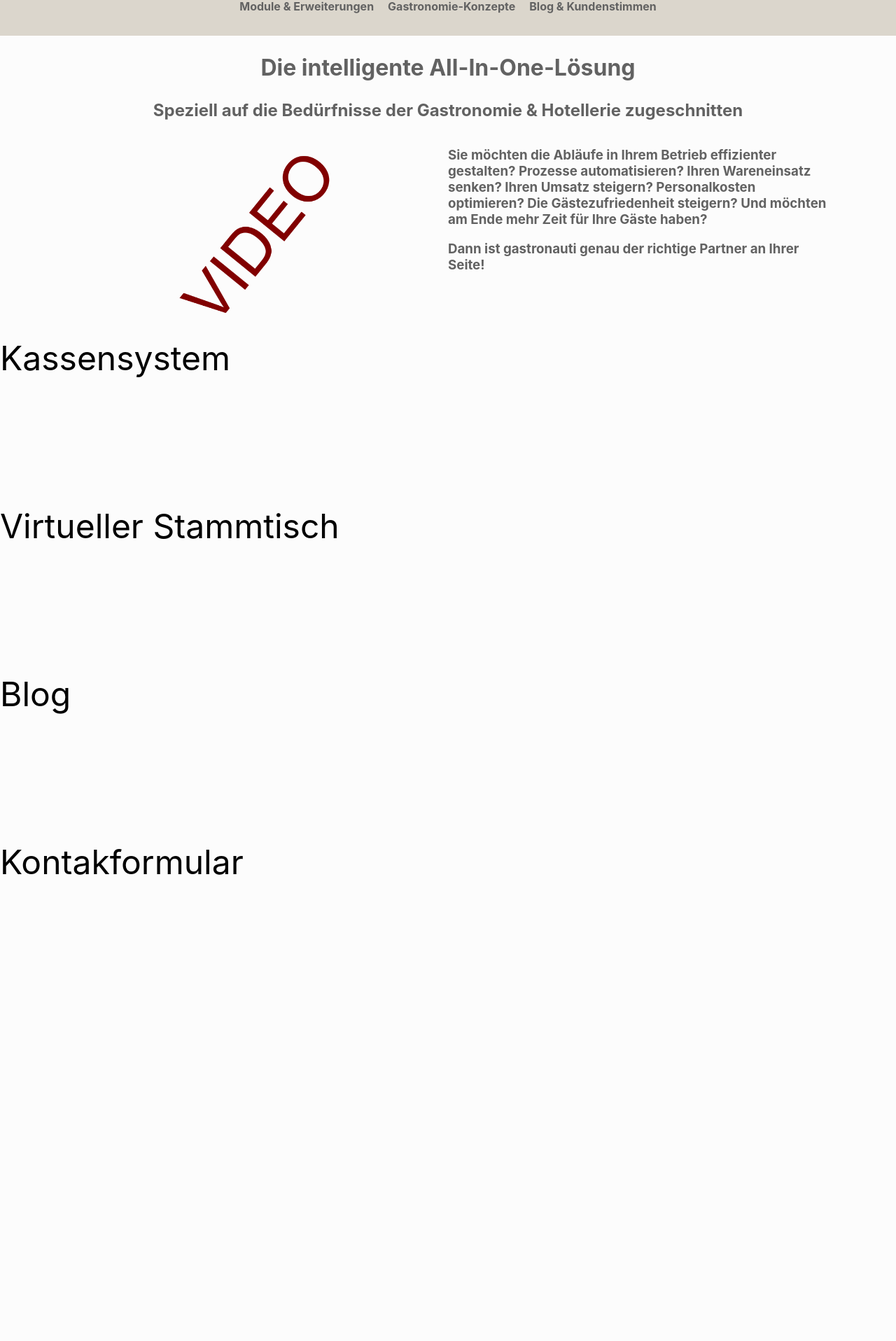
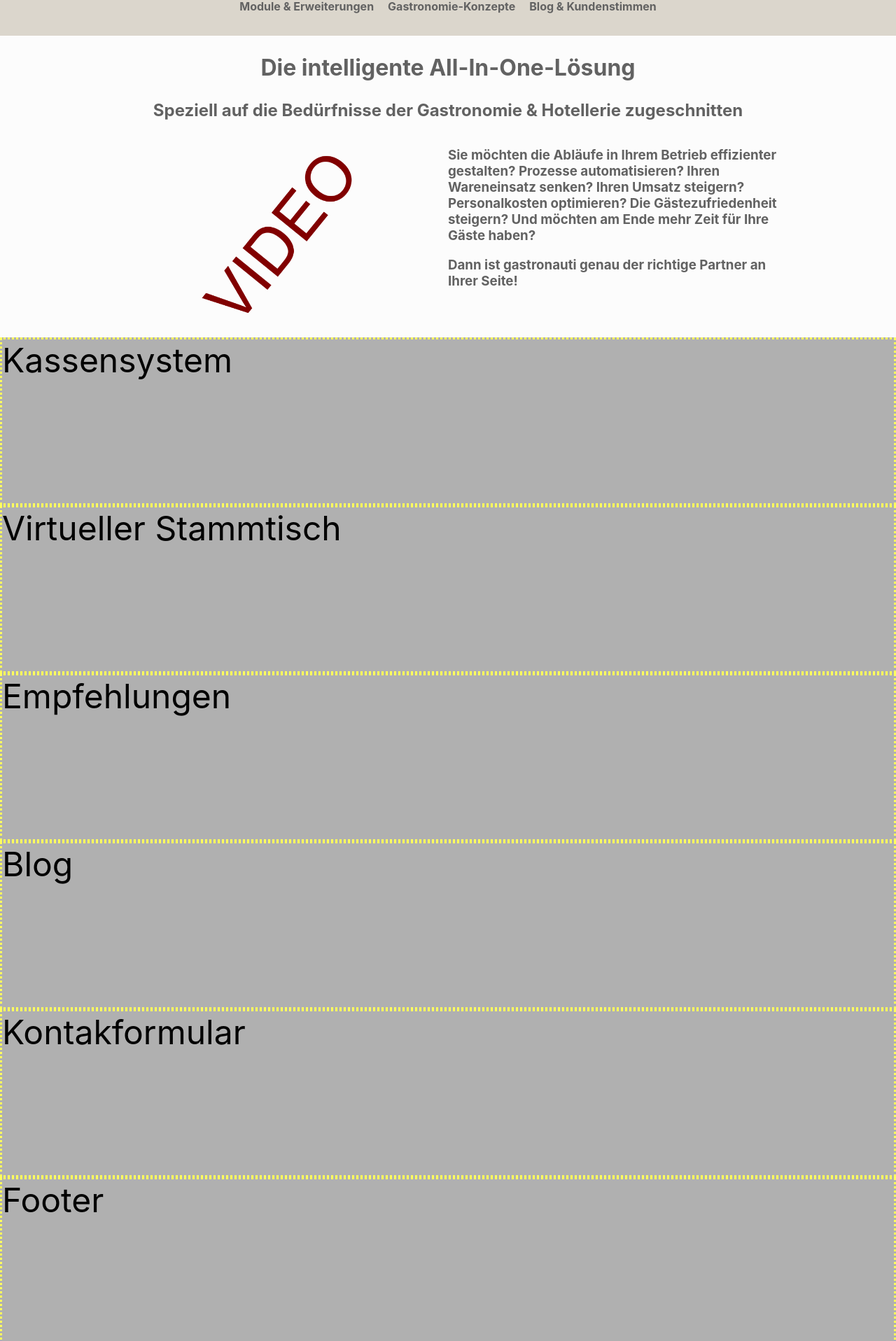
Before and after one commit to VictoriaStudios/gastronauti, a Next.js app: page / in a window 1280 px wide. Shown: the part 866-2782 px from the top of the page at 70% size. Before the commit the page ends 2308 px from the top, so only its background shows below. Built offline with nearby package versions, Linux system fonts and the light colour scheme.

Commit message:
Added media queries for introduction section

```diff
--- a/components/Layout.js
+++ b/components/Layout.js
@@ -8,6 +8,9 @@
             <Navbar/>
         </header>
         {props.children}
+        <footer className='placeholder'>
+          Footer
+        </footer>
     </div>
   )
 }
--- a/pages/index.js
+++ b/pages/index.js
@@ -26,6 +26,7 @@
           </div>
           <div className='placeholder'>Kassensystem</div>
           <div className='placeholder'>Virtueller Stammtisch</div>
+          <div className='placeholder'>Empfehlungen</div>
           <div className='placeholder'>Blog</div>
           <div className='placeholder' ref={kontaktRef}>Kontakformular</div>
         </main>
--- a/styles/Introduction.module.css
+++ b/styles/Introduction.module.css
@@ -24,3 +24,22 @@
     width:50%;
     color: var(--color-text);
 }
+
+@media (min-width: 1200px) {
+    .introWrapper {
+        width:75vw;
+    }
+}
+
+@media (min-width: 1400px) {
+    .introWrapper {
+        width:70vw;
+    }
+}
+
+
+@media (min-width: 1700px) {
+    .introWrapper {
+        width:60vw;
+    }
+}
--- a/styles/globals.css
+++ b/styles/globals.css
@@ -41,4 +41,7 @@
 .placeholder{
   height:30vh;
   font-size:3rem;
+  background-color: rgba(0, 0, 0, 0.3);
+  border-style: dotted;
+  border-color: rgb(255, 255, 93);
 }
```
